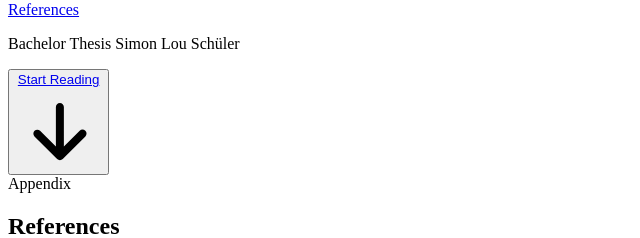
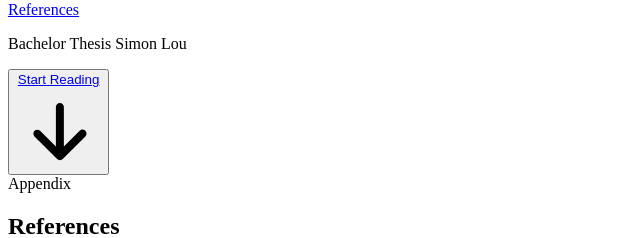
Before and after one commit to simonlouschueler/bachelor-thesis, a PHP site: template site/templates/home.php in a window 1280 px wide. Shown: the part 1317-1555 px from the top of the page, without its empty margins (0-640 px from the left). Run offline with PHP 8.4, Linux system fonts and the light colour scheme; the template is opened without the code that fills it, so the values that code supplies are empty; some libraries are stand-ins or nearby versions.

Commit message:
Change name to 'Simon Lou'.

```diff
--- a/site/templates/home.php
+++ b/site/templates/home.php
@@ -39,7 +39,7 @@
     <div class="hero-section--logo">
       <div>
         <span>Bachelor Thesis</span>
-        <span>Simon Lou Schüler</span>
+        <span>Simon Lou</span>
       </div>
     </div>
     <div class="hero-section--title">
```
